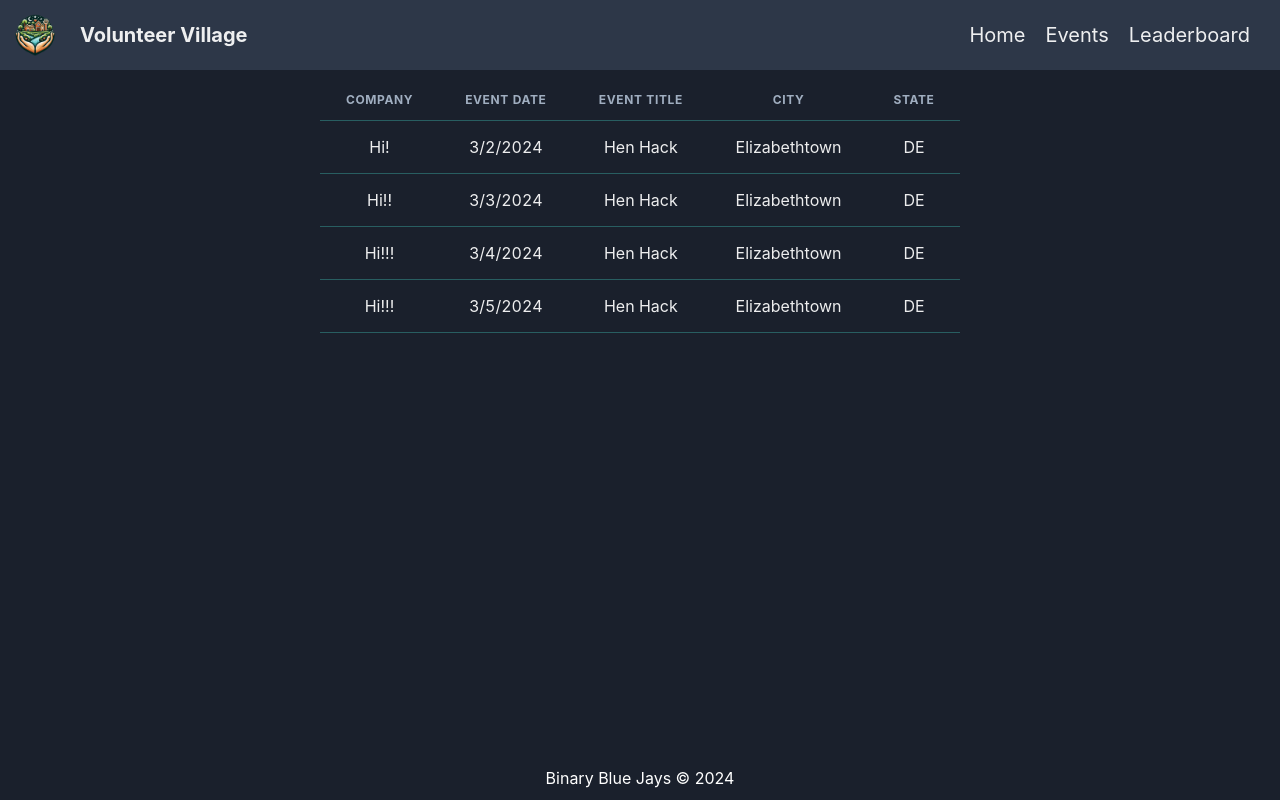
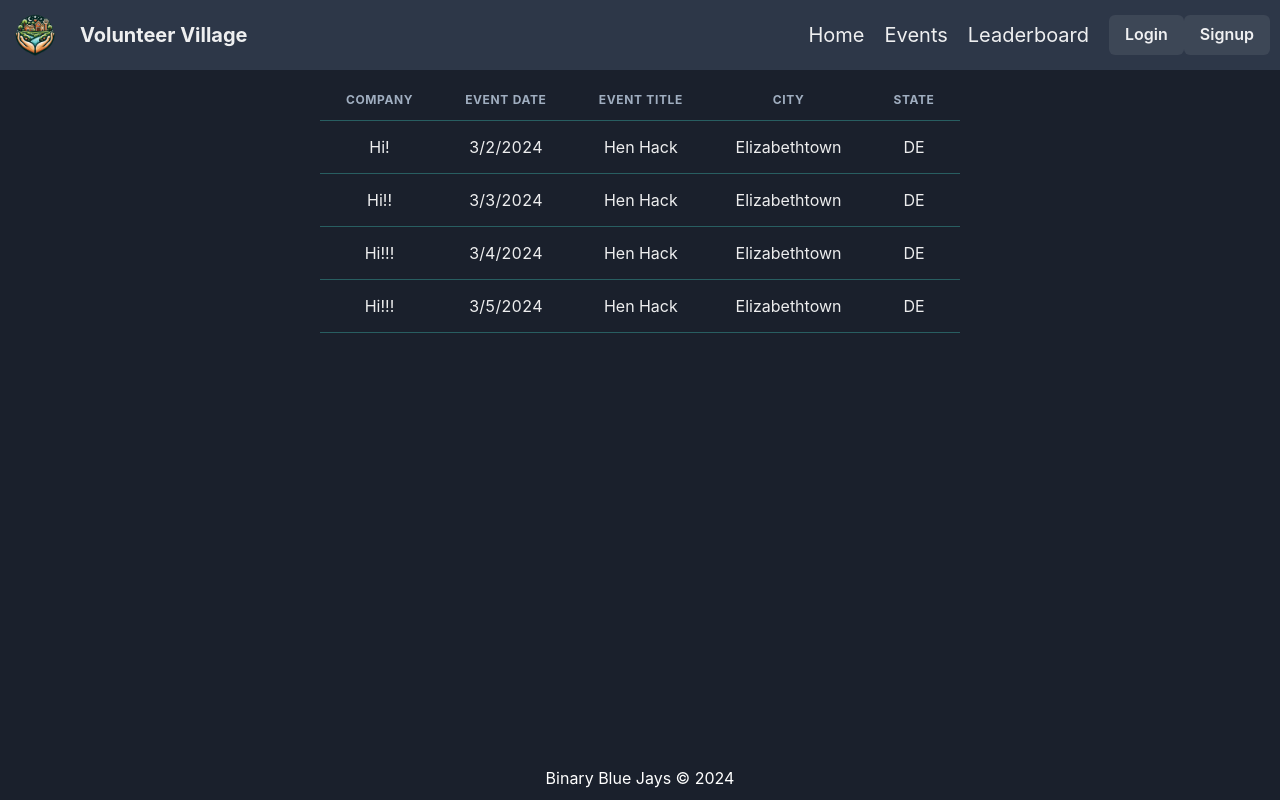
Before and after one commit to Etown-Computer-Science-Club/VolunteerVillage, a React (Vite) app in the folder client/: page /events in a window 1280 px wide. Built offline with nearby package versions, Linux system fonts and the light colour scheme.

Commit message:
User logins

```diff
--- a/client/package.json
+++ b/client/package.json
@@ -10,6 +10,7 @@
     "preview": "vite preview"
   },
   "dependencies": {
+    "@auth0/auth0-react": "^2.2.4",
     "@chakra-ui/react": "^2.8.2",
     "@emotion/react": "^11.11.4",
     "@emotion/styled": "^11.11.0",
--- /dev/null
+++ b/client/src/components/Login.jsx
@@ -0,0 +1,23 @@
+import { useAuth0 } from "@auth0/auth0-react";
+import { Button } from "@chakra-ui/react";
+
+const Login = () => {
+	const { loginWithRedirect } = useAuth0();
+
+	return (
+		<Button
+			onClick={() =>
+				loginWithRedirect({
+					appState: { returnTo: location.pathname },
+					authorizationParams: {
+						scope: "openid profile email",
+					},
+				})
+			}
+		>
+			Login
+		</Button>
+	);
+};
+
+export default Login;
--- /dev/null
+++ b/client/src/components/Logout.jsx
@@ -0,0 +1,12 @@
+import { useAuth0 } from '@auth0/auth0-react';
+import { Button } from '@chakra-ui/react';
+
+const Logout = () => {
+	const { logout } = useAuth0();
+
+	return (
+		<Button onClick={logout}>Logout</Button>
+	);
+};
+
+export default Logout;
--- a/client/src/components/Navbar.jsx
+++ b/client/src/components/Navbar.jsx
@@ -1,11 +1,17 @@
-import { Link, Flex, Text, Spacer, Image } from '@chakra-ui/react';
-import { Link as RouterLink } from 'react-router-dom';
+import { Link, Flex, Text, Spacer, Image, Avatar } from "@chakra-ui/react";
+import { Link as RouterLink } from "react-router-dom";
+import Login from "./Login";
+import Signup from "./Signup";
+import Logout from "./Logout";
+import { useAuth0 } from "@auth0/auth0-react";
 
 export default function Navbar() {
+	const { user, isAuthenticated } = useAuth0();
+
 	return (
 		<Flex p="10px" alignItems="center" bg="gray.700" fontSize="20px">
-      <Image src="VVicon.png" height="50px" mr={5}/>
-      <Text as='b'>Volunteer Village</Text>
+			<Image src="VVicon.png" height="50px" mr={5} />
+			<Text as="b">Volunteer Village</Text>
 			<Spacer />
 			<Link as={RouterLink} to={"/"} mr={5}>
 				Home
@@ -16,6 +22,16 @@ export default function Navbar() {
 			<Link as={RouterLink} to={"/leaderboard"} mr={5}>
 				Leaderboard
 			</Link>
+			{!isAuthenticated && <Login />}
+			{!isAuthenticated && <Signup />}
+			{isAuthenticated && <Logout />}
+			{isAuthenticated && (
+				<Flex gap={2}>
+					<Avatar size="sm" src={user.picture} name={user.name} />
+					<p>{user.name}</p>
+					<p>{user.email}</p>
 				</Flex>
-  )
+			)}
+		</Flex>
+	);
 }
--- /dev/null
+++ b/client/src/components/Signup.jsx
@@ -0,0 +1,24 @@
+import { useAuth0 } from "@auth0/auth0-react";
+import { Button } from "@chakra-ui/react";
+
+const Signup = () => {
+	const { loginWithRedirect } = useAuth0();
+
+	return (
+		<Button
+			onClick={() =>
+				loginWithRedirect({
+					screen_hint: "signup",
+					appState: { returnTo: location.pathname },
+					authorizationParams: {
+						scope: "openid profile email",
+					},
+				})
+			}
+		>
+			Signup
+		</Button>
+	);
+};
+
+export default Signup;
--- a/client/src/main.jsx
+++ b/client/src/main.jsx
@@ -1,19 +1,20 @@
-import React from 'react'
-import ReactDOM from 'react-dom/client'
-import App from './App.jsx'
+import React from "react";
+import ReactDOM from "react-dom/client";
+import App from "./App.jsx";
+import { Auth0Provider } from '@auth0/auth0-react';
 import { BrowserRouter as Router } from "react-router-dom";
 import { ChakraProvider, extendTheme } from "@chakra-ui/react";
 
 const colors = {
 	brand: {
-    darkblue: '#0A2240',
-    midblue: '#004B98',
-    lightblue: '#3DB5E6',
-    grey: '#C8C8C8',
-    green: '#61BF1A',
-    red: '#E1261C',
+		darkblue: "#0A2240",
+		midblue: "#004B98",
+		lightblue: "#3DB5E6",
+		grey: "#C8C8C8",
+		green: "#61BF1A",
+		red: "#E1261C",
 	},
-}
+};
 
 const theme = extendTheme({
 	config: {
@@ -23,12 +24,22 @@ const theme = extendTheme({
 	colors,
 });
 
-ReactDOM.createRoot(document.getElementById('root')).render(
+ReactDOM.createRoot(document.getElementById("root")).render(
 	<React.StrictMode>
 		<ChakraProvider theme={theme}>
 			<Router>
+				<Auth0Provider
+					domain="henhacks24.us.auth0.com"
+					clientId="lmybOgHn2Xn3v37otNsIYEIcWQCUWZI8"
+					authorizationParams={{
+						redirect_uri: window.location.origin,
+            audience: "https://henhacks24.us.auth0.com/api/v2/",
+            scope: "openid profile email"
+					}}
+				>
 					<App />
+				</Auth0Provider>
 			</Router>
 		</ChakraProvider>
-  </React.StrictMode>,
-)
+	</React.StrictMode>
+);
```
Also changed, not shown: 1 other file (tests, documents, lock files or other folders). Lines whose indentation alone changed are shown as unchanged.
